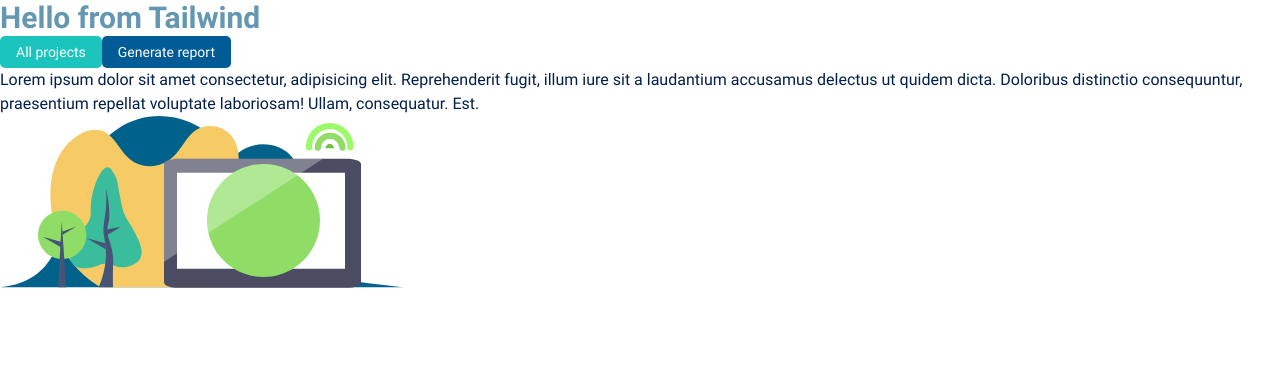
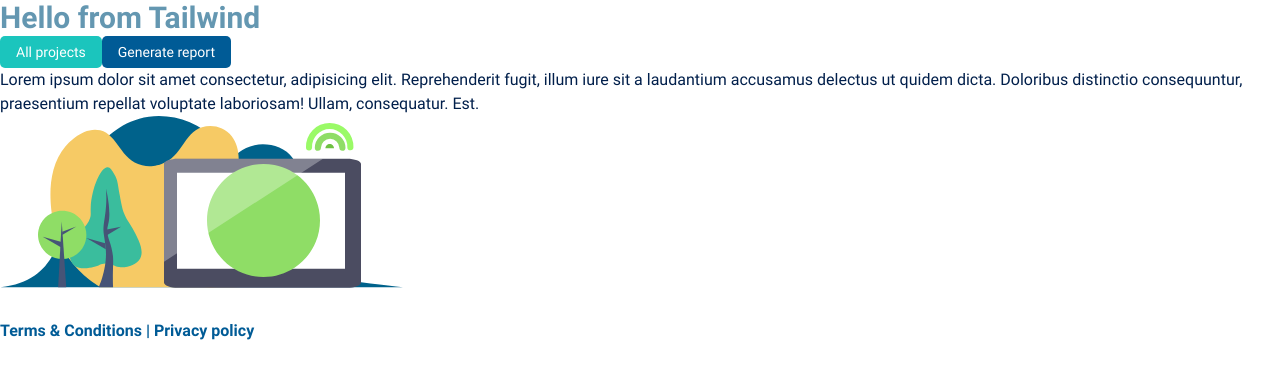
Before and after one commit to as-phantom/Mvp-Match-Assignment, a Next.js app: page / in a window 1280 px wide. Shown: the top 378 px of the page. Built offline with nearby package versions, Linux system fonts and the light colour scheme.

Commit message:
added the Footer component in the _app.tsx

```diff
--- a/pages/_app.tsx
+++ b/pages/_app.tsx
@@ -2,6 +2,7 @@
 import Head from 'next/head';
 import Layout from 'src/components/atoms/common/Layout';
 import Providers from 'src/components/atoms/common/Providers';
+import Footer from 'src/components/organisms/common/Footer';
 import '../styles/index.css';
 
 function App({ Component, pageProps }: AppProps) {
@@ -16,6 +17,8 @@
       <Layout>
         <Component {...pageProps} />
       </Layout>
+
+      <Footer />
     </Providers>
   );
 }
```
